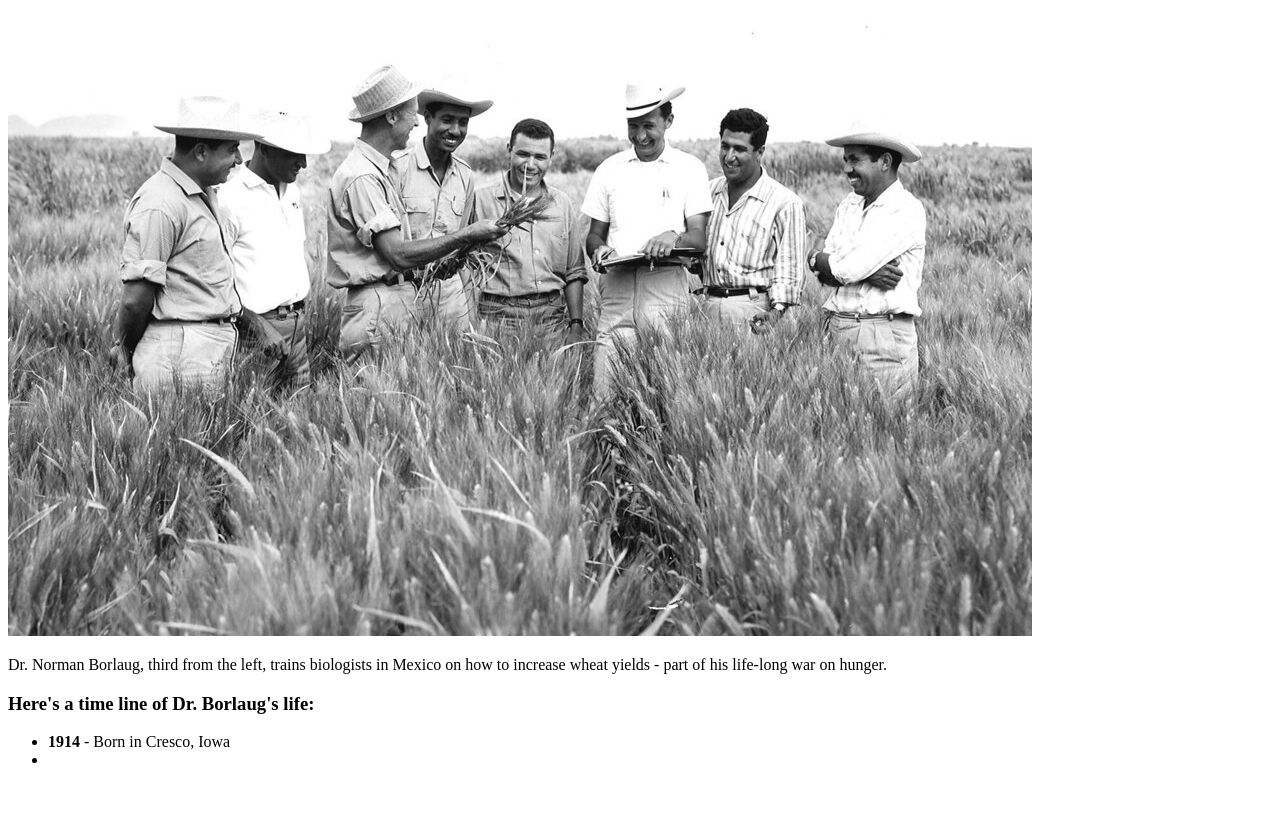
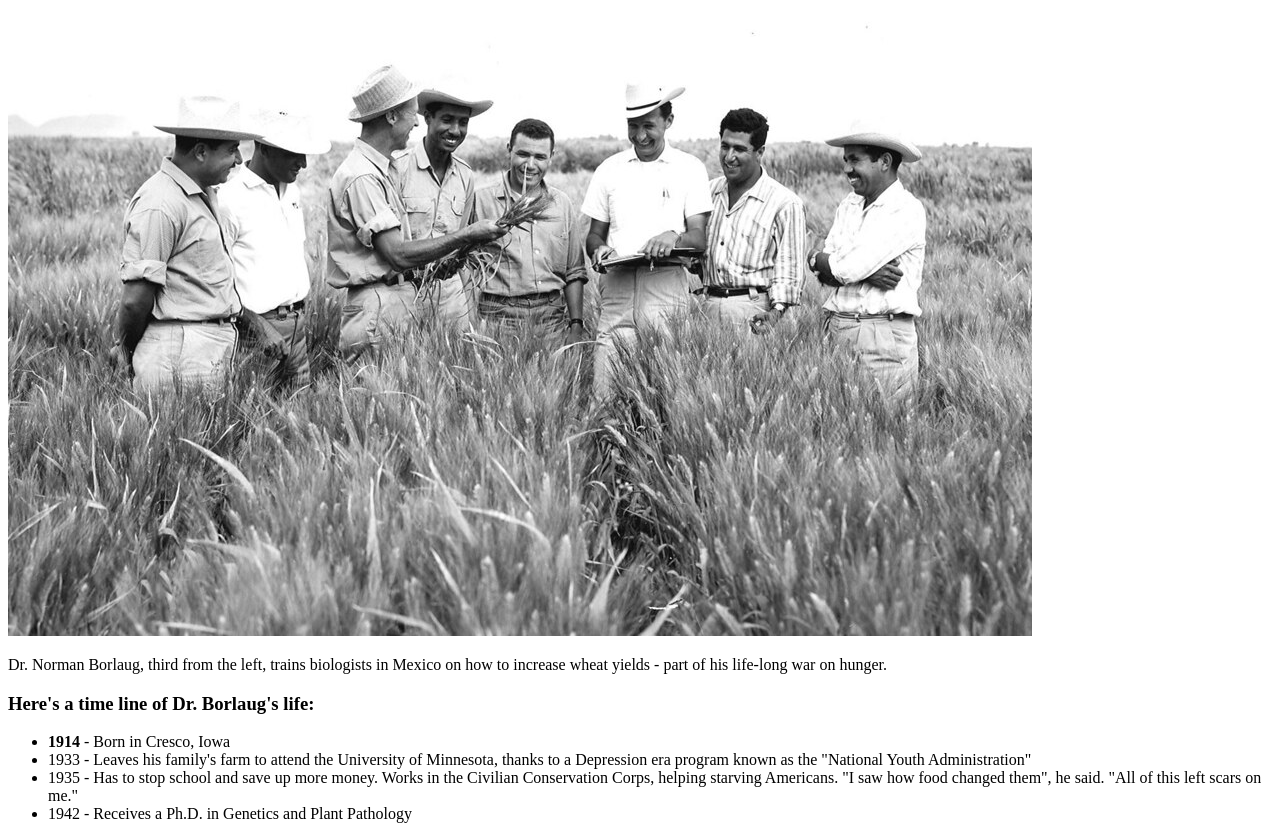
Before and after one commit to juaryimami/juharandEmre, a plain HTML site: page index.html in a window 1280 px wide. Shown: the part 101-940 px from the top of the page. Before the commit the page ends 886 px from the top, so only its background shows below. Drawn offline with Linux system fonts and the light colour scheme.

Commit message:
second commit

```diff
--- a/index.html
+++ b/index.html
@@ -19,16 +19,26 @@
   </div>
 
 
-<div>
+<div id="tribute-info">
     <h3>Here's a time line of Dr. Borlaug's life:</h3>
 
     <ul>
       <li> <b>1914 </b> - Born in Cresco, Iowa
       </li>
+
+
       <li><b>
-
+    </b>1933 - Leaves his family's farm to attend the University of Minnesota, thanks to a Depression era program known as the "National Youth Administration"
       </b></li>
-
+      <li>
+      </b>1935 - Has to stop school and save up more money.
+    </b> Works in the Civilian Conservation Corps, helping starving Americans.</b>
+      "I saw how food changed them", he said. "All of this left scars on me."
+      </li>
+      <li>
+        </b>
+        1942 - Receives a Ph.D. in Genetics and Plant Pathology
+      </li>
     </ul>
 
 
```
